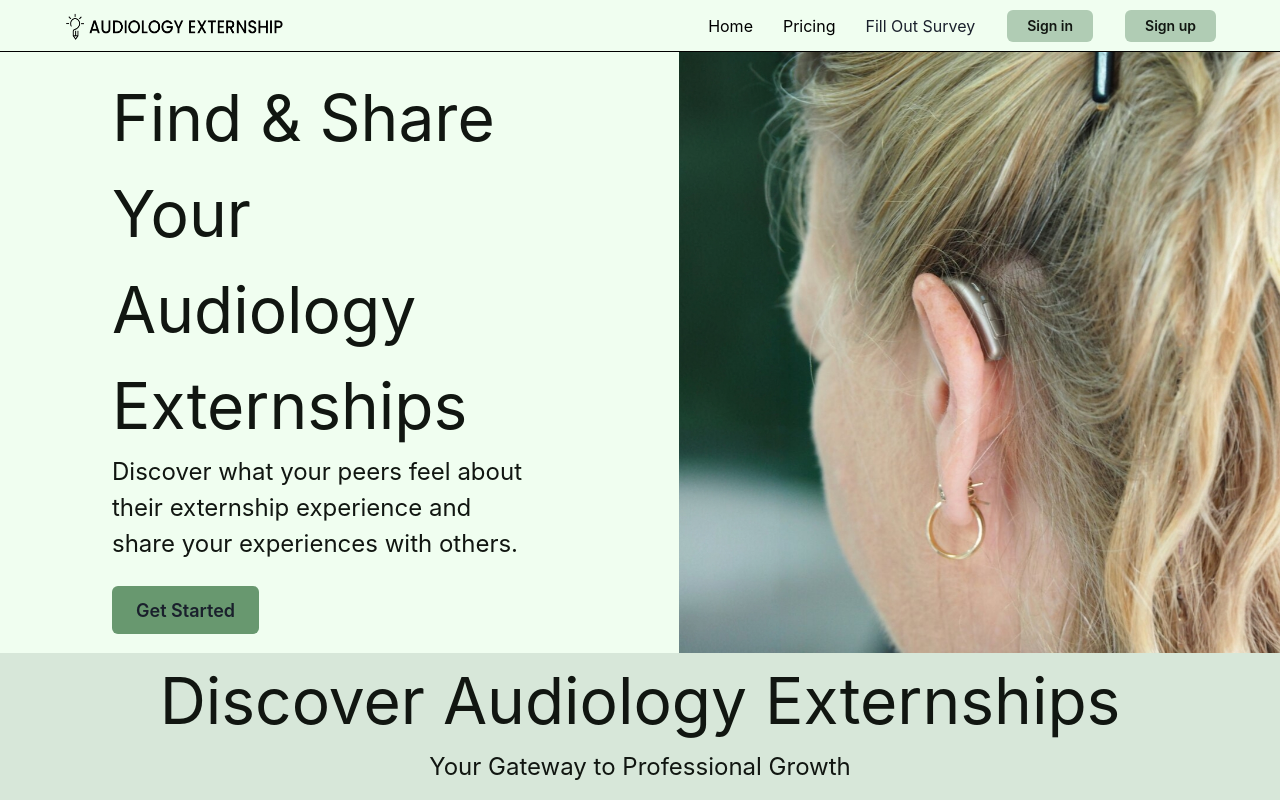
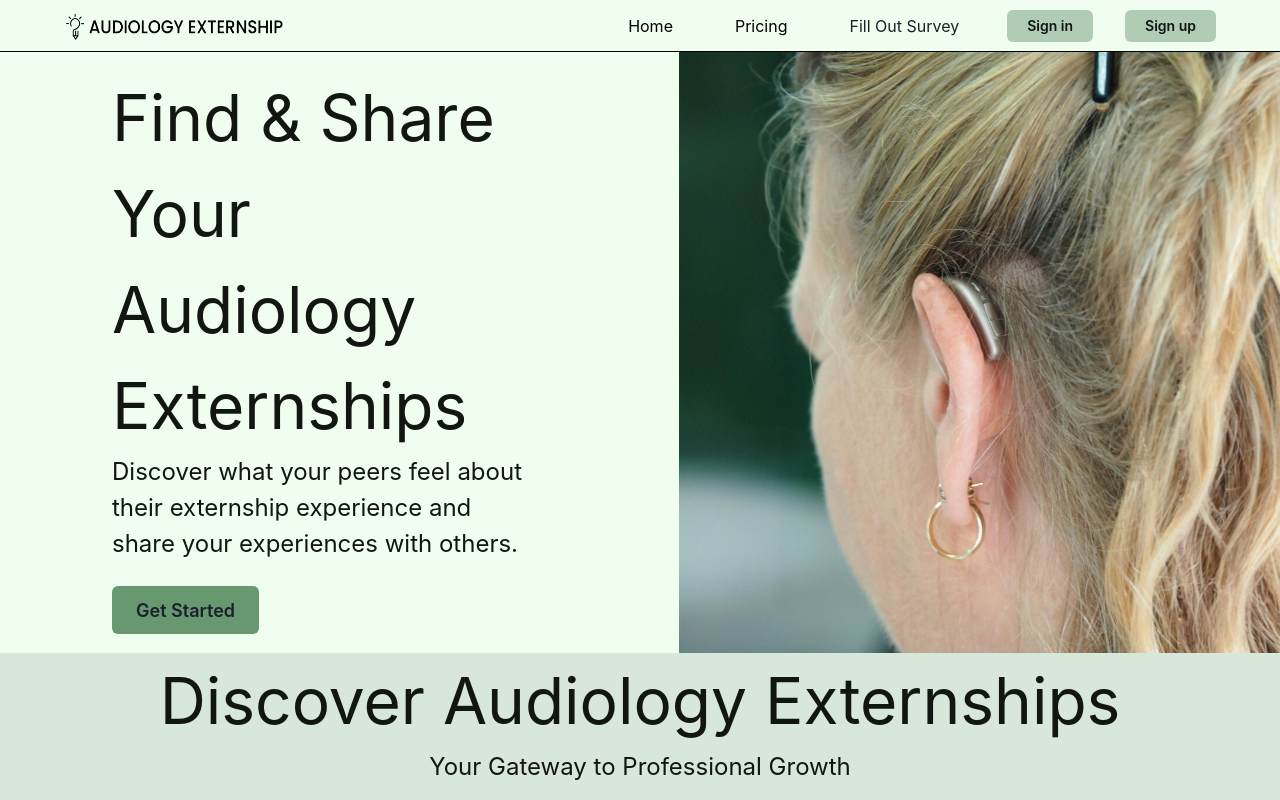
Before and after one commit to austindusa/Code-Enjoyers-Senior-Project, a React (Create React App) app: page / in a window 1280 px wide. Shown: the top 800 px of the page. Built offline with nearby package versions, Linux system fonts and the light colour scheme; no server answers; what survey-core would draw is missing.

Commit message:
Some CSS conflict fixed for navigation bar

```diff
--- a/src/components/SurveyPlanPage.jsx
+++ b/src/components/SurveyPlanPage.jsx
@@ -14,7 +14,7 @@ const SurveyPlanPage = () => {
     onAuthStateChanged(auth, async (currentUser) => {
       setUser(currentUser);
       if (currentUser) {
-        const userRef = doc(getFirestore(), 'users', currentUser.uid);
+        const userRef = doc(getFirestore(), "users", currentUser.uid);
         const userSnap = await getDoc(userRef);
         if (userSnap.exists() && userSnap.data().subscriber) {
           navigate("/resultpage");
@@ -180,7 +180,6 @@ const buttonStyle = {
   top: "450px",
   background: "#68986F",
   color: "#FFFFFF",
-  border: "1px solid #000000",
   borderRadius: "18px",
   cursor: "pointer",
   Transition: "background-color 0.3s ease",
--- a/src/components/navigationBar.jsx
+++ b/src/components/navigationBar.jsx
@@ -59,12 +59,16 @@ function NavigationBar() {
           <div className="clickableComponentsStyle">
             <ol className="navbar-menu">
               <li>
-                <Link to="/">Home</Link>
+                <Link className="home" to="/">
+                  Home
+                </Link>
               </li>
               <li>
-                <Link to="/SurveyPlanPage">Pricing</Link>
+                <Link className="home" to="/SurveyPlanPage">
+                  Pricing
+                </Link>
               </li>
-              <button onClick={handleAddExternshipClick}>
+              <button className="home" onClick={handleAddExternshipClick}>
                 Fill Out Survey
               </button>
             </ol>
```
Also changed, not shown: 1 other file (tests, documents, lock files or other folders).
